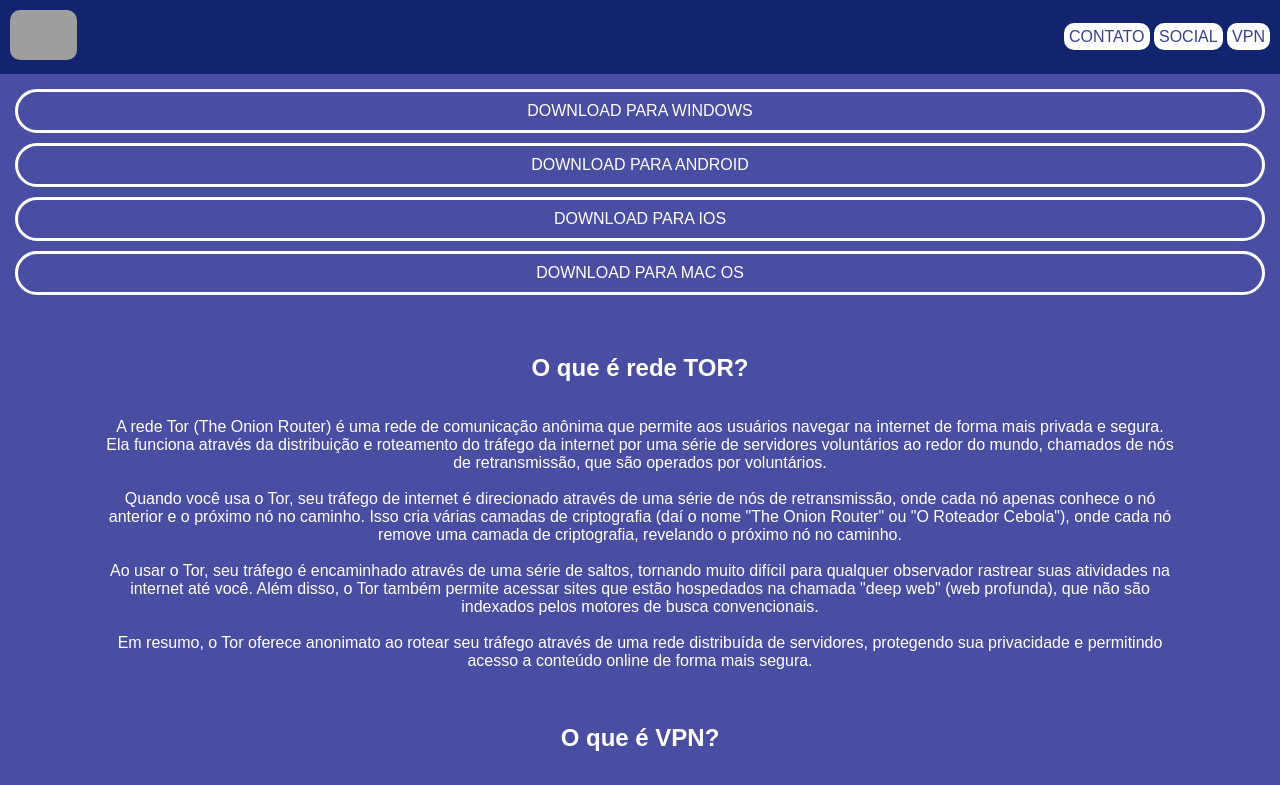
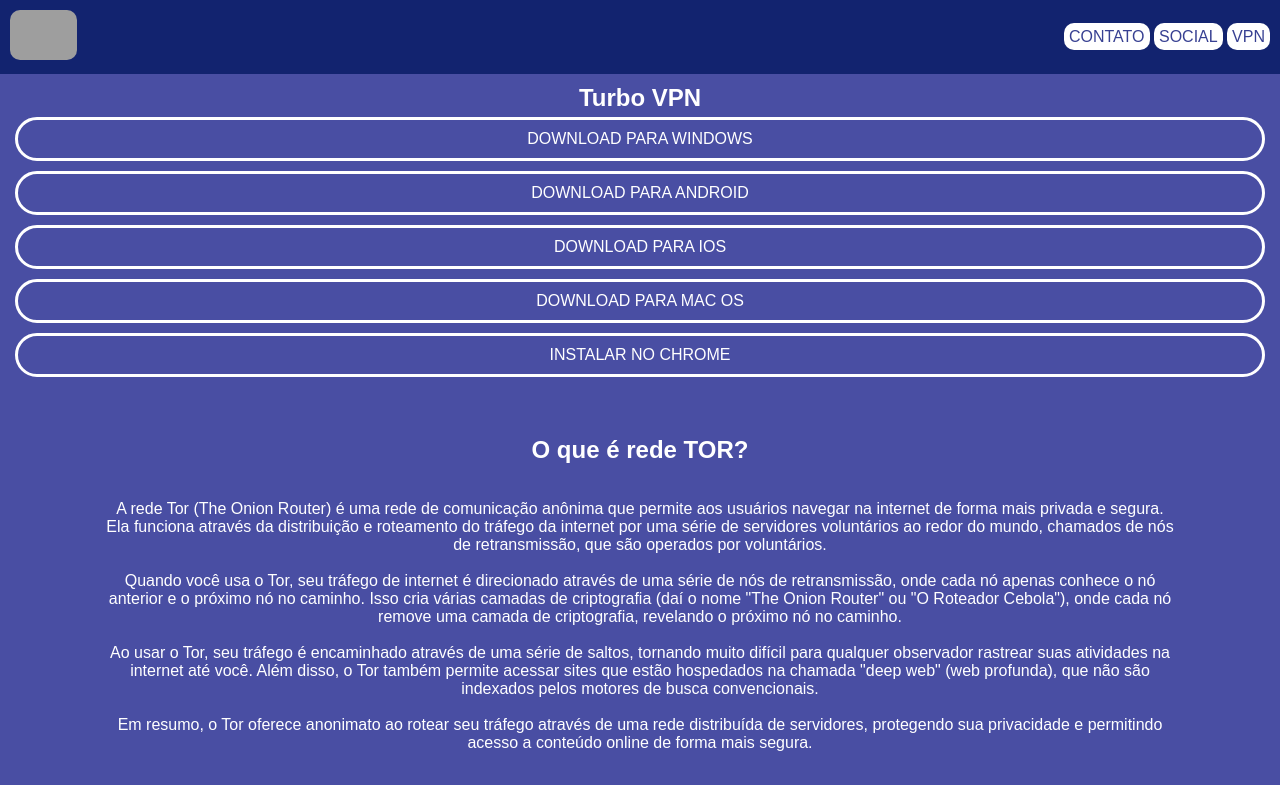
Before and after one commit to NekoMilico/pagamentos, a plain HTML site: page anon.html in a window 1280 px wide. Shown: the top 785 px of the page. Drawn offline with Linux system fonts and the light colour scheme; grey boxes are pictures that could not be loaded.

Commit message:
Add files via upload

```diff
--- a/anon.html
+++ b/anon.html
@@ -24,6 +24,9 @@
     <center>
 
       <div class="down-vpn">
+
+        <h2>Turbo VPN</h2>
+
         <a href="https://turbovpn.com/pt/download/windows" target="_blank">download para windows</a>
 
         <a href="https://play.google.com/store/apps/details?id=free.vpn.unblock.proxy.turbovpn" target="_blank">download para android</a>
@@ -31,6 +34,8 @@
         <a href="https://apps.apple.com/us/app/turbo-vpn-private-browser/id1365309175?pt=119060794&ct=official_website_free&mt=8" target="_blank">download para ios</a>
 
         <a href="https://apps.apple.com/us/app/turbo-vpn-unlimited-vpn-proxy/id1493508424" target="_blank">download para mac os</a>
+
+        <a href="https://chrome.google.com/webstore/detail/turbo-vpn-secure-free-vpn/bnlofglpdlboacepdieejiecfbfpmhlb">Instalar no Chrome</a>
       </div>
 
       <div class="vpn-details">
```
